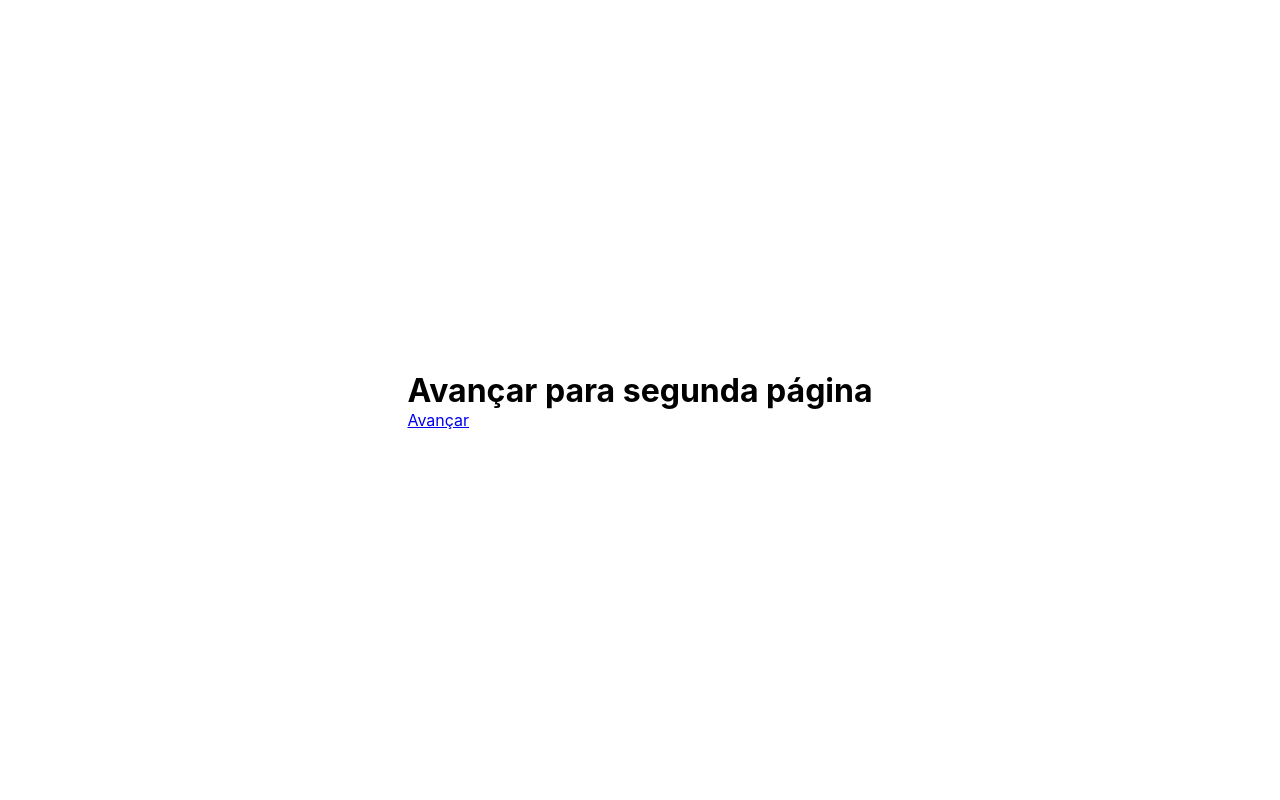
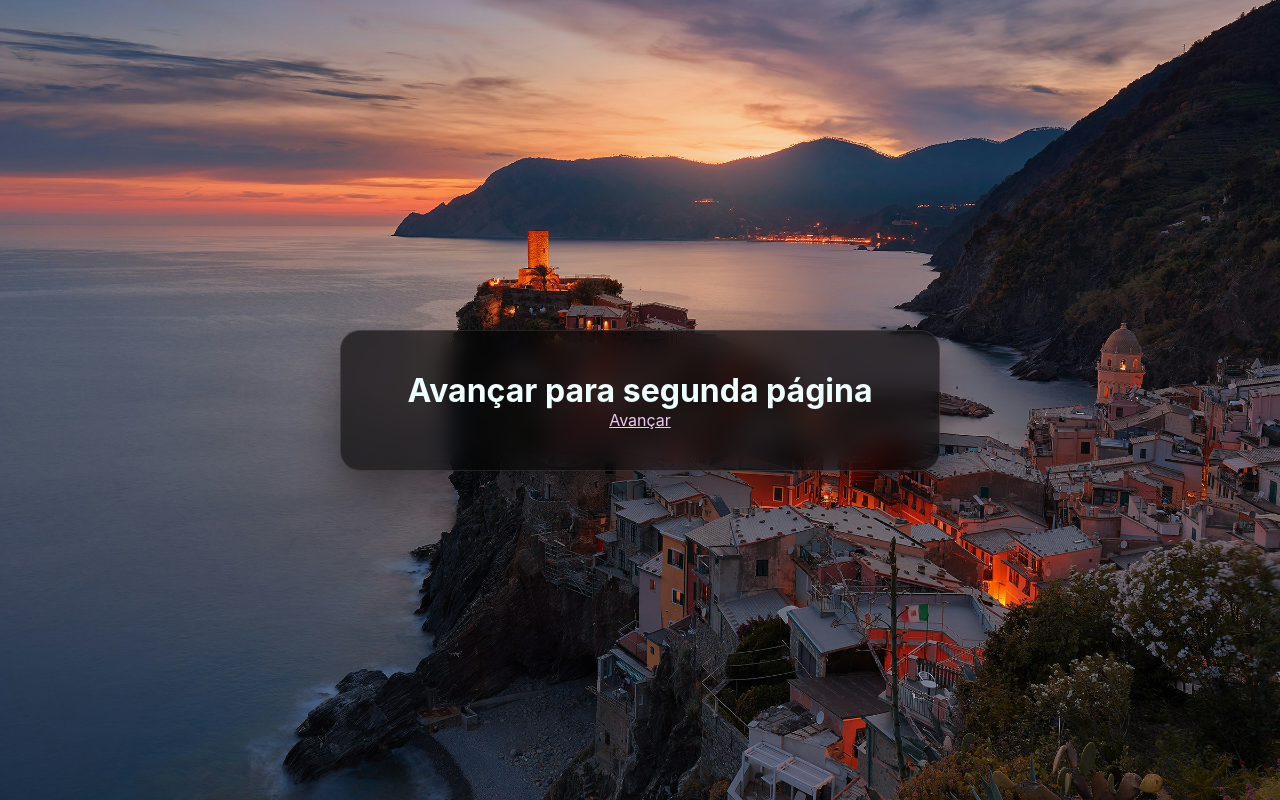
Before and after one commit to Zilirian/EXERCICIO-DUPLA-101688, a plain HTML site: page index.html in a window 1280 px wide. Drawn offline with Linux system fonts and the light colour scheme.

Commit message:
upt index.css and index.html

```diff
--- a/index.css
+++ b/index.css
@@ -5,7 +5,7 @@
 }
 
 .body-index {
-    background-image: url(Assets/);
+    background-image: url(Assets/anders-jilden-cYrMQA7a3Wc-unsplash.jpg);
     background-size: cover;
     background-attachment: fixed;
     background-repeat: no-repeat;
@@ -21,7 +21,7 @@
     font-family: -apple-system, BlinkMacSystemFont, "Segoe UI", Roboto, Helvetica, Arial, sans-serif;
     -webkit-font-smoothing: antialiased;
 }
-}
+
 
 .voltar {
     background: rgba(0, 0, 0, 0.6);
@@ -45,3 +45,12 @@
     border-color: rgba(255, 255, 255, 0.2);
     transform: translateY(-2px);
 }
+
+h1#Titulo {
+    color: azure;
+}
+
+.btn {
+    text-decoration: underline ;
+    color: rgb(237, 201, 244);
+}
--- a/index.html
+++ b/index.html
@@ -11,7 +11,7 @@
     <div class="voltar">
     <h1 id="Titulo">Avançar para segunda página</h1>
 
-    <a href="2ndPagina.html" class="btn">Avançar</a>
+    <a href="segunda_pagina.html" class="btn">Avançar</a>
     </div>
 
 </body>
```
Also changed, not shown: Assets/anders-jilden-cYrMQA7a3Wc-unsplash.jpg (added).
